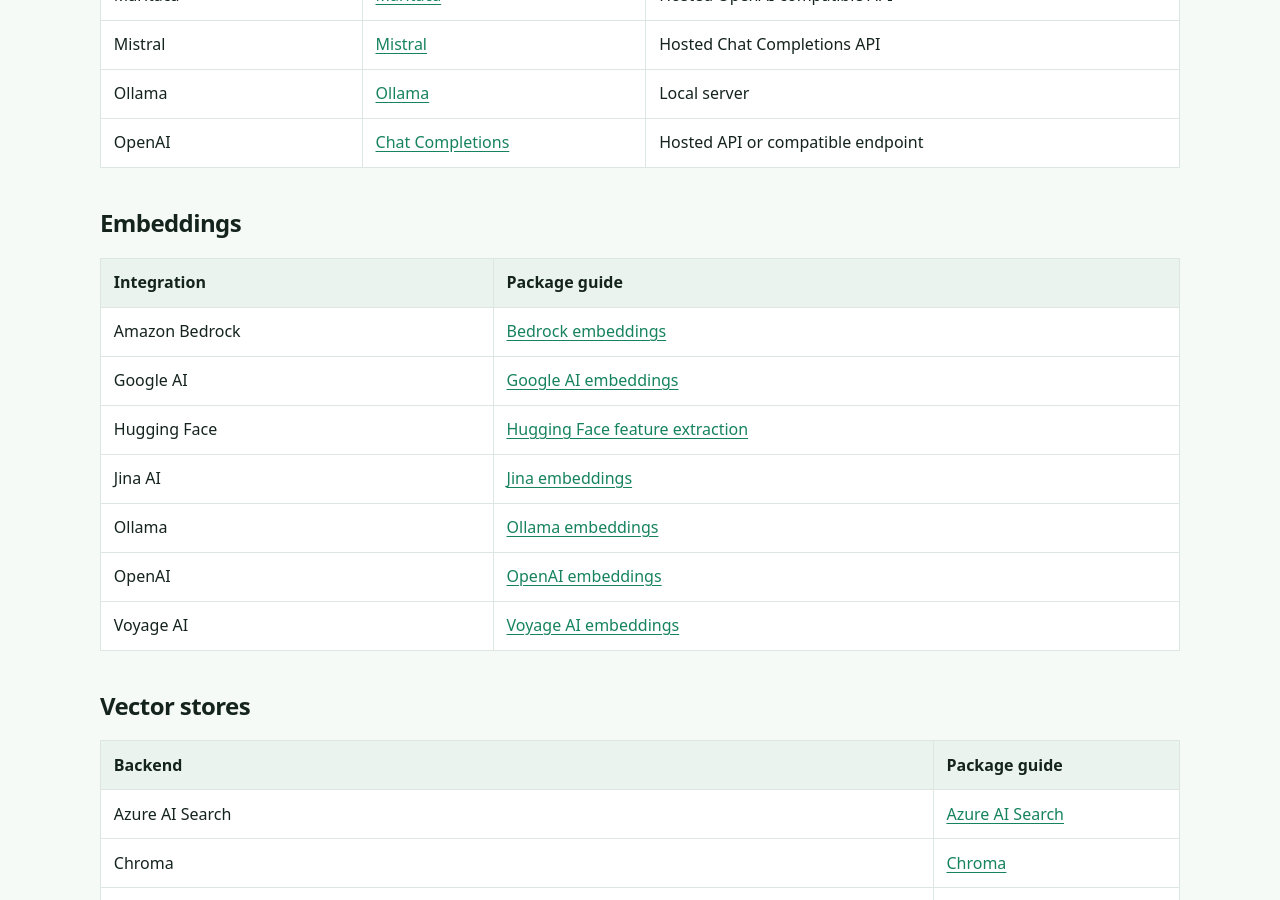
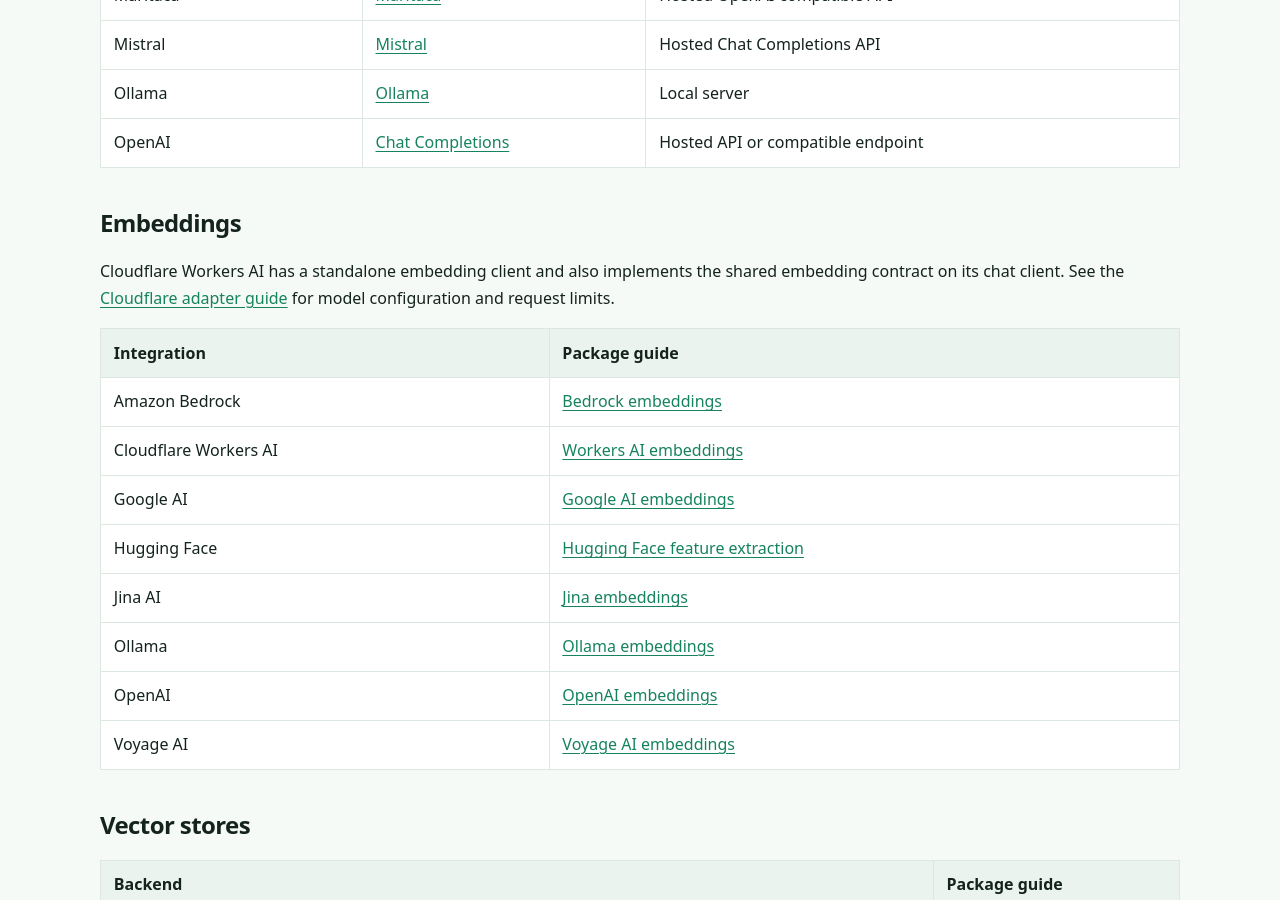
Before and after one commit to ulises-jeremias/langchainv, a Jekyll site: the page built from docs/providers.md, in a window 1280 px wide and 900 px high, scrolled down 1003 px. Built offline with Jekyll 4.4.1, drawn with Linux system fonts in a browser that asks for light colours.

Commit message:
feat(cloudflare): add embeddings and reject-if-busy support

```diff
--- a/docs/providers.md
+++ b/docs/providers.md
@@ -38,9 +38,15 @@
 
 ## Embeddings
 
+Cloudflare Workers AI has a standalone embedding client and also implements the
+shared embedding contract on its chat client. See the
+[Cloudflare adapter guide](https://github.com/ulises-jeremias/langchainv/blob/main/llms/cloudflare/README.md)
+for model configuration and request limits.
+
 | Integration | Package guide |
 |---|---|
 | Amazon Bedrock | [Bedrock embeddings](https://github.com/ulises-jeremias/langchainv/blob/main/embeddings/bedrock/README.md) |
+| Cloudflare Workers AI | [Workers AI embeddings](https://github.com/ulises-jeremias/langchainv/blob/main/llms/cloudflare/README.md) |
 | Google AI | [Google AI embeddings](https://github.com/ulises-jeremias/langchainv/blob/main/embeddings/googleai/README.md) |
 | Hugging Face | [Hugging Face feature extraction](https://github.com/ulises-jeremias/langchainv/blob/main/embeddings/huggingface/README.md) |
 | Jina AI | [Jina embeddings](https://github.com/ulises-jeremias/langchainv/blob/main/embeddings/jina/README.md) |
```
Also changed, not shown: docs/LANGCHAINGO_PARITY.md (+2 -2 lines), README.md, llms/cloudflare/README.md, 2 other files.
